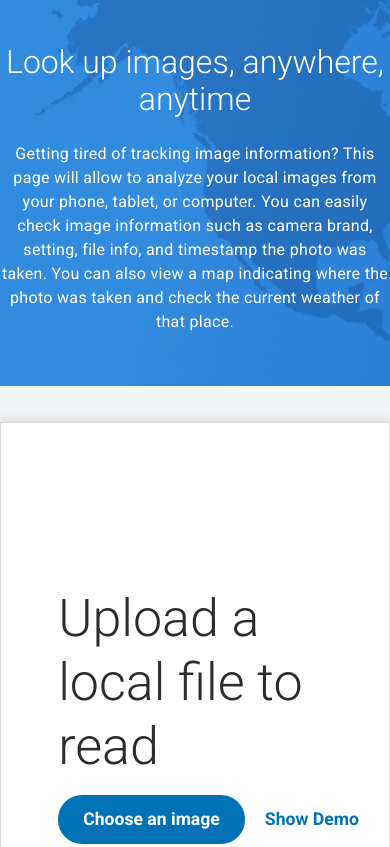
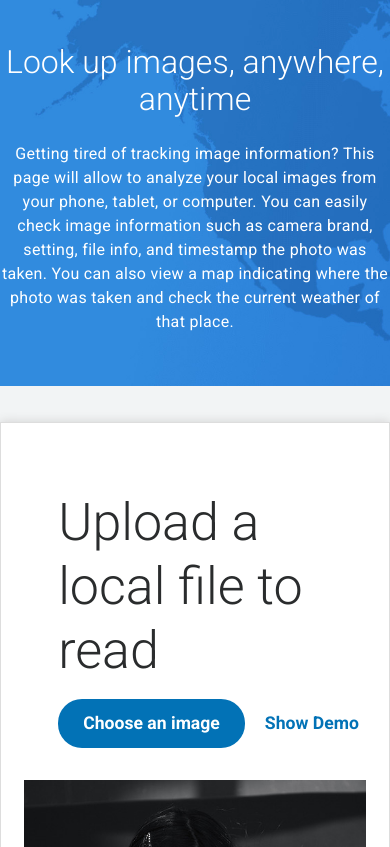
Before and after one commit to anthonyphoto/Image-LookUp, a plain HTML site: page index.html in a window 390 px wide. Shown: the top 847 px of the page. Drawn offline with nearby package versions, Linux system fonts and the light colour scheme; some packages are replaced by stand-ins of ours.

Commit message:
Mobile view fix

```diff
--- a/float-grid.css
+++ b/float-grid.css
@@ -1,5 +1,6 @@
 * {
   box-sizing: border-box;
+  font-size: 16px;
 }
 
 /* Grid measurements:
@@ -49,7 +50,9 @@
 .col-3, .col-4, .col-6, .col-8, .col-12 {
   width: 100%;
 }
-
+.mg_top {
+  margin-top: 2rem;
+}
 
 /* Non-mobile, grid Originally 640 -> Updated 760 */
 @media only screen and (min-width: 760px) {
@@ -78,34 +81,33 @@
   .col-12 {
     width: 100%;
   }
-
+  .mg_top {
+    margin-top: 8rem;
+  }
 }
 
+/*
 @media only screen and (min-width: 960px) {
-  /* 3 columns, 3/12 in % */
   .col-3 {
     width: 25%;
   }
 
-  /* 4 columns */
   .col-4 {
     width: 33.33%;
   }
 
-  /* 6 columns */
   .col-6 {
     width: 50%;
 
   }
 
-  /* 8 columns */
   .col-8 {
     width: 66.67%;
   }
 
-  /* 12 columns */
   .col-12 {
     width: 100%;
   }
 
 }
+*/
--- a/index.css
+++ b/index.css
@@ -1,4 +1,3 @@
-* {-webkit-font-smoothing: antialiased;}
 
 body {
   font-family: 'Roboto', sans-serif;
@@ -63,10 +62,14 @@ h2 {
       line-height: 1.23076923;
       font-weight: 100;
       max-width: 400px;
-      margin-top: 8rem;
       margin-bottom: 1rem;
 }
-
+/* block top space 8rem */
+/*
+.mg_top {
+  margin-top: 8rem;
+}
+*/
 .inputfile {
 	width: 0.1px;
 	height: 0.1px;
--- a/index.html
+++ b/index.html
@@ -39,7 +39,7 @@
       <div class='row'>
         <div class='col-6'>
 
-          <p class='font_l ind_l'>
+          <p class='font_l ind_l mg_top'>
               Upload a local file to read
           </p>
           <input id="file-input" type="file" class="inputfile" name="yourFile" accept="image/*" />
@@ -48,7 +48,7 @@
             <!--  <a href="/" onclick="return false;">Show Demo</a>  -->
             <a href="/">Show Demo</a>
           </div>
-          <div class='font_l'></div> <!-- extra line space for mobile -->
+          <div class='mg_top'></div> <!-- extra line space for mobile -->
         </div>
         <div class='col-6'>
           <div>
--- a/index.js
+++ b/index.js
@@ -189,7 +189,7 @@ function handleDemo() {
 }
 
 $(_ => {
-//  initMap();
+/*  initMap(); */
   handleSubmit();  // Upon submitting an image
   handleDemo();    // Upon clicking demo link
 
```
